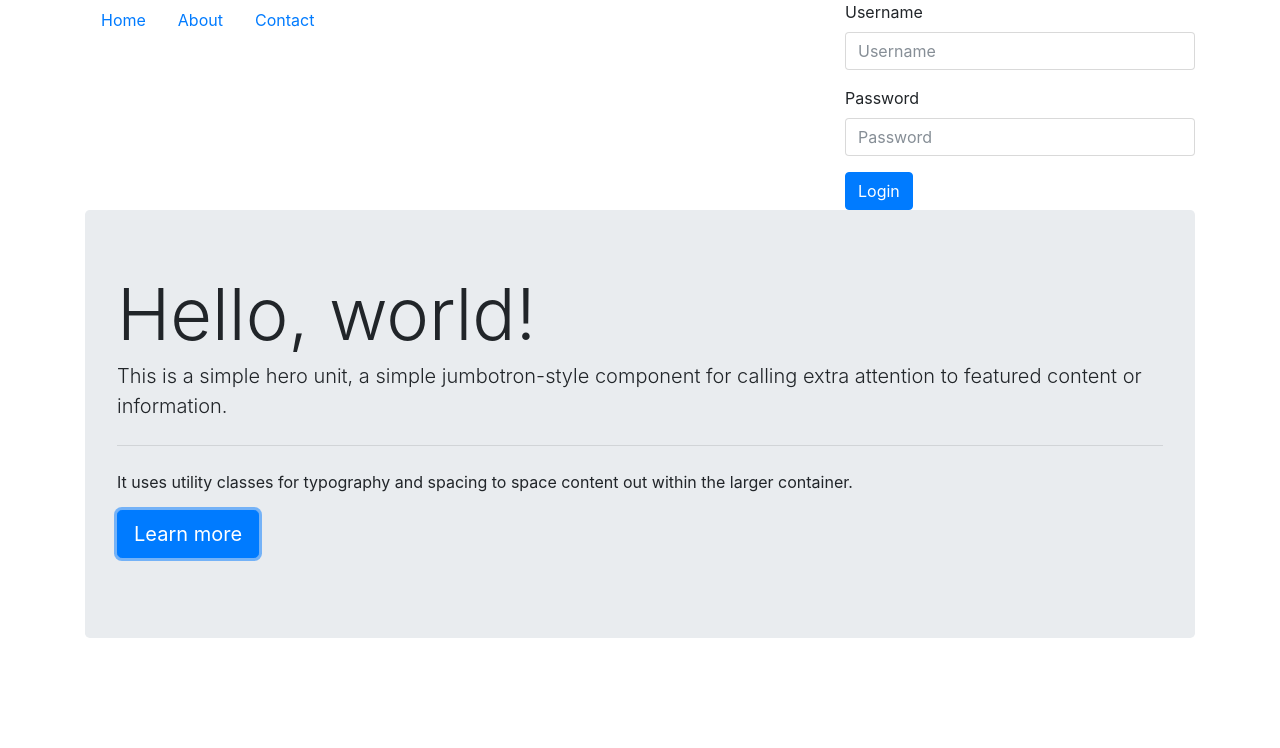
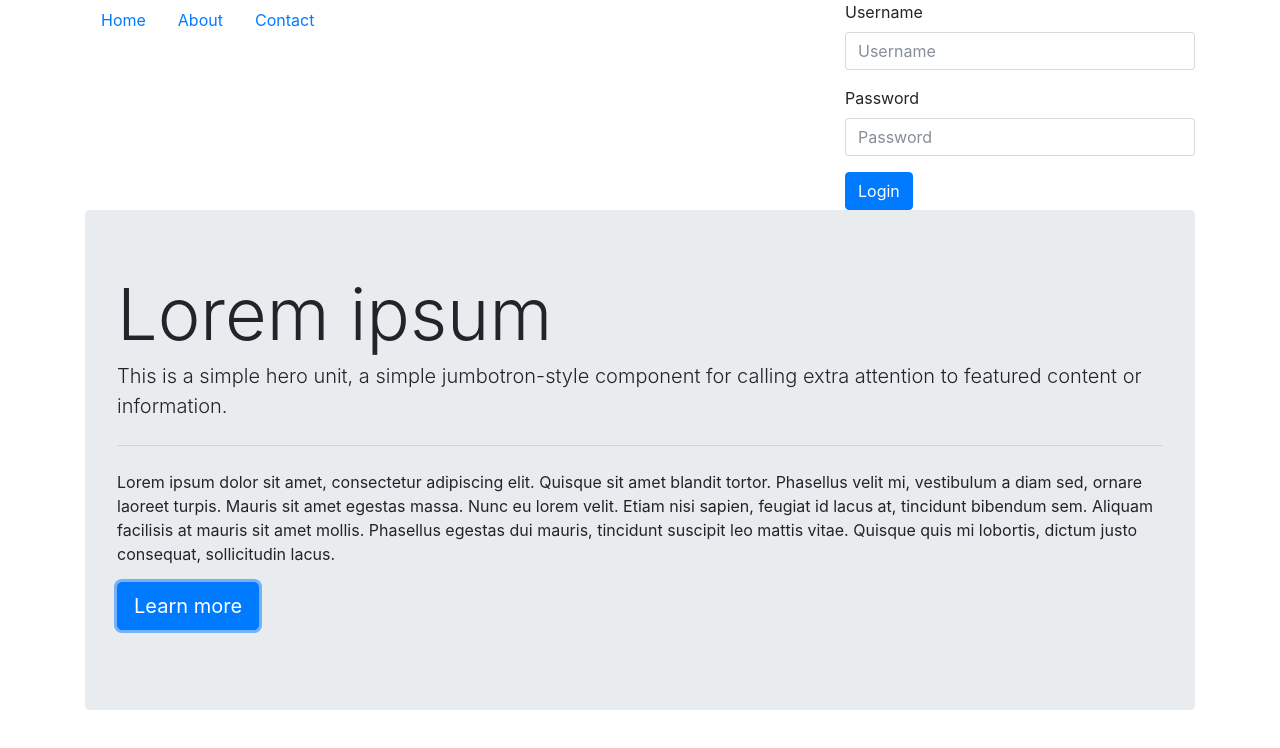
Before and after one commit to zakirt/ui-components, a plain HTML site: page index.html in a window 1280 px wide. Both pictures are taken after a click on the button "Learn more". Drawn offline with nearby package versions, Linux system fonts and the light colour scheme.

Commit message:
Content is now added via Ajax request on the baner's button click. (#2)

```diff
--- a/index.html
+++ b/index.html
@@ -46,9 +46,9 @@
           <p class="lead">This is a simple hero unit, a simple jumbotron-style component for calling extra attention to featured content
             or information.</p>
           <hr class="my-4">
-          <p>It uses utility classes for typography and spacing to space content out within the larger container.</p>
+          <p id="content">It uses utility classes for typography and spacing to space content out within the larger container.</p>
           <p class="lead">
-            <a class="btn btn-primary btn-lg" href="#" role="button">Learn more</a>
+            <a class="btn btn-primary btn-lg" href="#" role="button" id="learn-more">Learn more</a>
           </p>
         </div>
       </div>
--- a/js/ui.js
+++ b/js/ui.js
@@ -128,10 +128,29 @@ const uiComponents = (() => {
     const bannerComponent = {
         init: function(elem) {
             this.initComponent(elem);
-            this.headline = this.elem.querySelector('h1');
+            this.headlineElem = this.elem.querySelector('h1');
+            this.contentElem = this.elem.querySelector('#content');
+            this.btnElem = this.elem.querySelector('#learn-more');
+
+            this.btnElem.addEventListener('click', e => {
+                e.preventDefault();
+                this.loadContent();
+            });
         },
         listen: function(data) {
-            this.headline.textContent = data.username ? 'Hello ' + data.username : 'Hello world!';
+            this.headlineElem.textContent = data.username ? 'Hello ' + data.username : 'Hello world!';
+        },
+        loadContent: function() {
+            let result = fetch('../post.json').then(res => {
+                if (res.ok) {
+                    return res.json();
+                }
+            });
+
+            result.then(data => {
+                this.headlineElem.textContent = data.headline;
+                this.contentElem.textContent = data.content;
+            });
         }
     };
 
--- /dev/null
+++ b/post.json
@@ -0,0 +1,4 @@
+{
+    "headline": "Lorem ipsum",
+    "content": "Lorem ipsum dolor sit amet, consectetur adipiscing elit. Quisque sit amet blandit tortor. Phasellus velit mi, vestibulum a diam sed, ornare laoreet turpis. Mauris sit amet egestas massa. Nunc eu lorem velit. Etiam nisi sapien, feugiat id lacus at, tincidunt bibendum sem. Aliquam facilisis at mauris sit amet mollis. Phasellus egestas dui mauris, tincidunt suscipit leo mattis vitae. Quisque quis mi lobortis, dictum justo consequat, sollicitudin lacus."
+}
```
